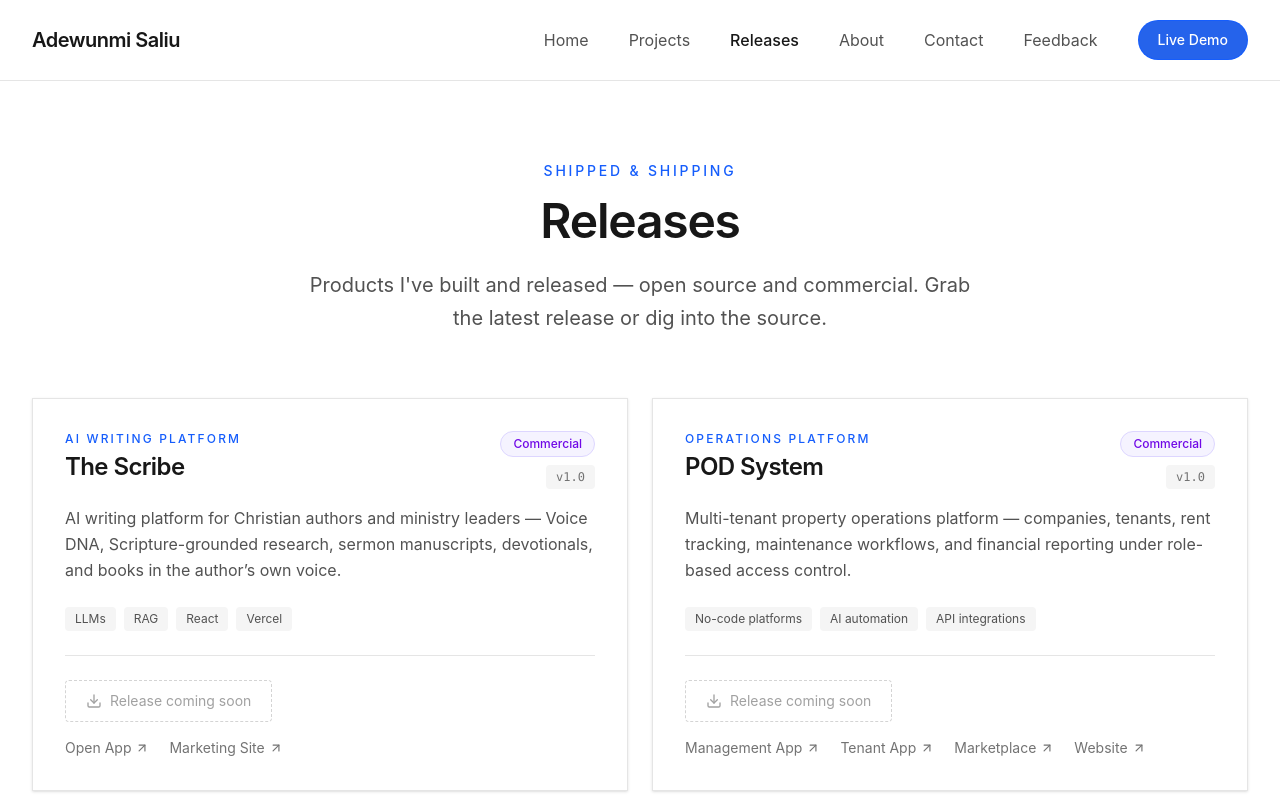
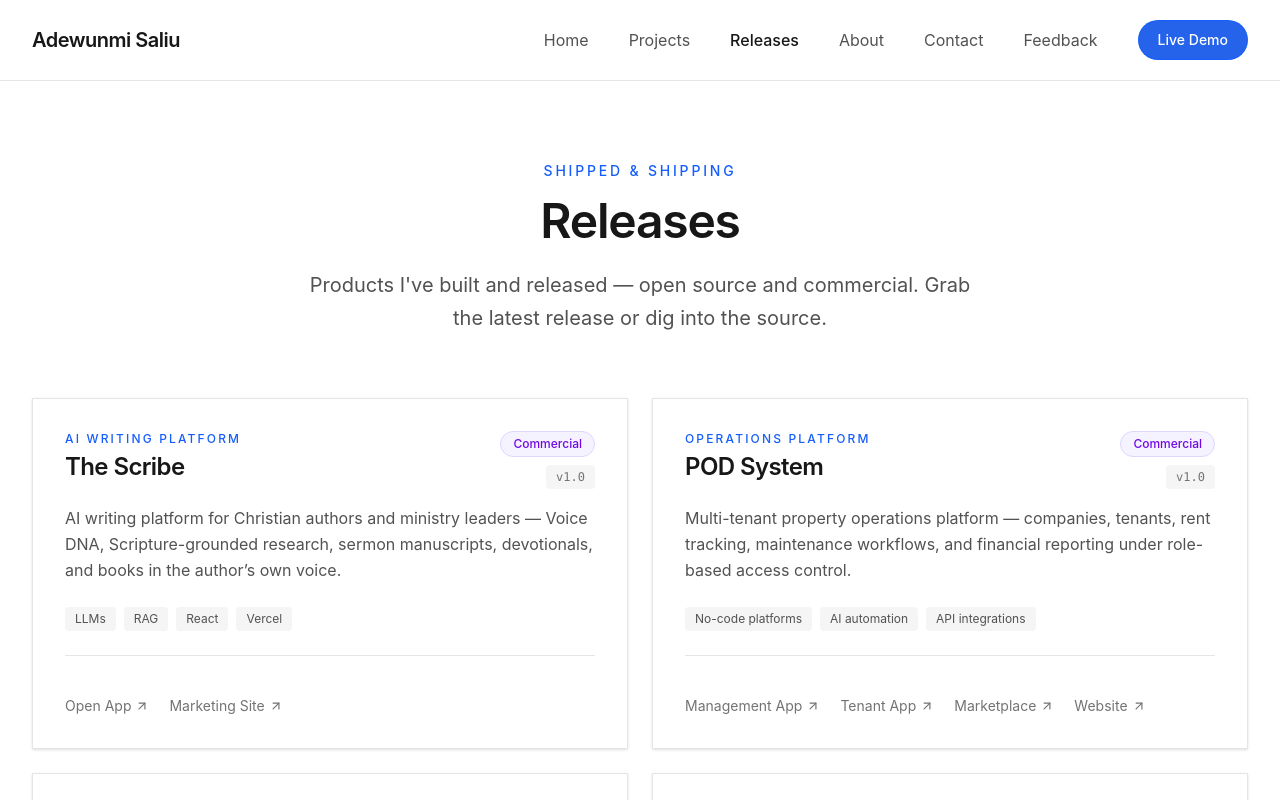
Before and after one commit to rdouglaz/Adewunmiportfolio, a React (Vite) app: page /releases in a window 1280 px wide. Shown: the top 800 px of the page. Built offline with nearby package versions, Linux system fonts and the light colour scheme.

Commit message:
fix(releases): drop Release coming soon placeholder

```diff
--- a/src/app/pages/Releases.tsx
+++ b/src/app/pages/Releases.tsx
@@ -220,15 +220,7 @@ export function Releases() {
                       <Download className="w-4 h-4" />
                       Latest Release
                     </BeamButton>
-                  ) : (
-                    <span
-                      title="Add releaseUrl in src/app/pages/Releases.tsx"
-                      className="inline-flex items-center gap-2 px-5 py-2.5 text-sm text-neutral-400 border border-dashed border-neutral-300 rounded cursor-not-allowed"
-                    >
-                      <Download className="w-4 h-4" />
-                      Release coming soon
-                    </span>
-                  )}
+                  ) : null}
                   {release.repoUrl && (
                     <a
                       href={release.repoUrl}
```
